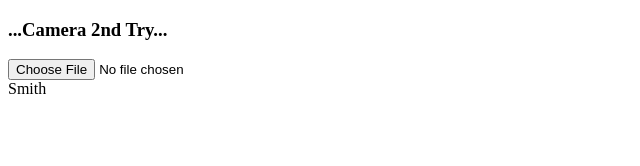
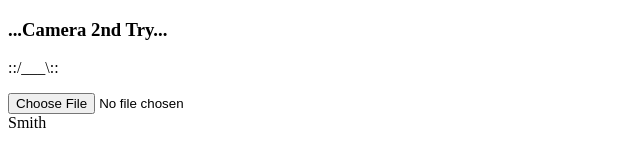
Before and after one commit to pgbUML/cam2, a plain HTML site: page index.html in a window 1280 px wide. Shown: the whole page, without its empty margins (0-640 px from the left). Drawn offline with Linux system fonts and the light colour scheme.

Commit message:
Update index.html

```diff
--- a/index.html
+++ b/index.html
@@ -4,6 +4,7 @@
   <title>...</title>
 </head>
   <h3>...Camera 2nd Try...</h3>
+<p>::/___\::</p>
 <body>
  <input id="myFileInput" type="file" accept="image/*;capture=camera">
   <div id="result"></div>
```
